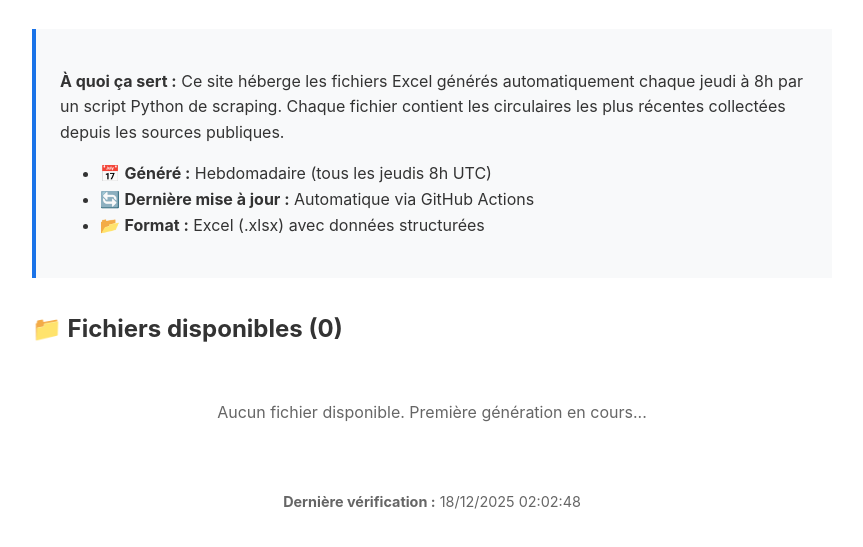
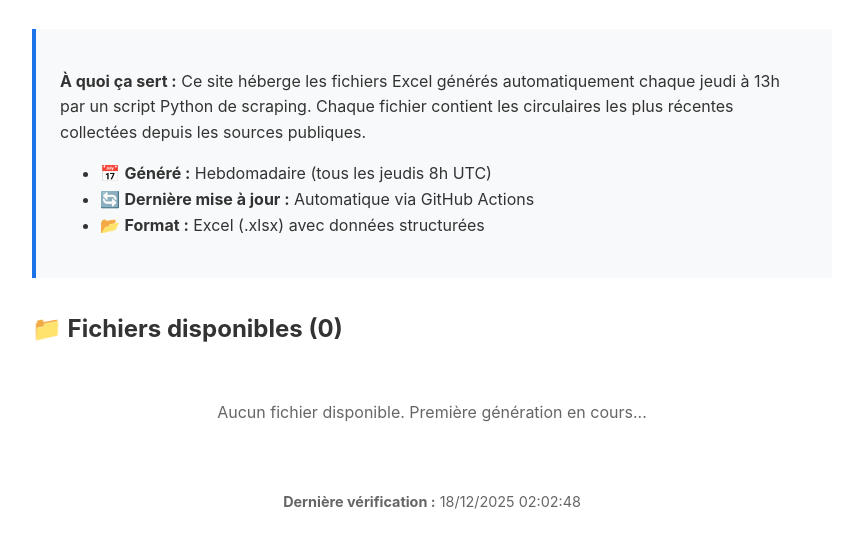
Before and after one commit to absimard/Scraping_circulaires, a plain HTML site: page index.html in a window 1280 px wide. Shown: the part 119-666 px from the top of the page, without its empty margins (208-1071 px from the left). Drawn offline with Linux system fonts and the light colour scheme; no server answers.

Commit message:
Update index.html

```diff
--- a/index.html
+++ b/index.html
@@ -21,7 +21,7 @@
     <h1>📊 Archive des Circulaires</h1>
 
     <div class="description">
-        <p><strong>À quoi ça sert :</strong> Ce site héberge les fichiers Excel générés automatiquement chaque jeudi à 8h par un script Python de scraping. Chaque fichier contient les circulaires les plus récentes collectées depuis les sources publiques.</p>
+        <p><strong>À quoi ça sert :</strong> Ce site héberge les fichiers Excel générés automatiquement chaque jeudi à 13h par un script Python de scraping. Chaque fichier contient les circulaires les plus récentes collectées depuis les sources publiques.</p>
         <ul>
             <li>📅 <strong>Généré :</strong> Hebdomadaire (tous les jeudis 8h UTC)</li>
             <li>🔄 <strong>Dernière mise à jour :</strong> Automatique via GitHub Actions</li>
```
